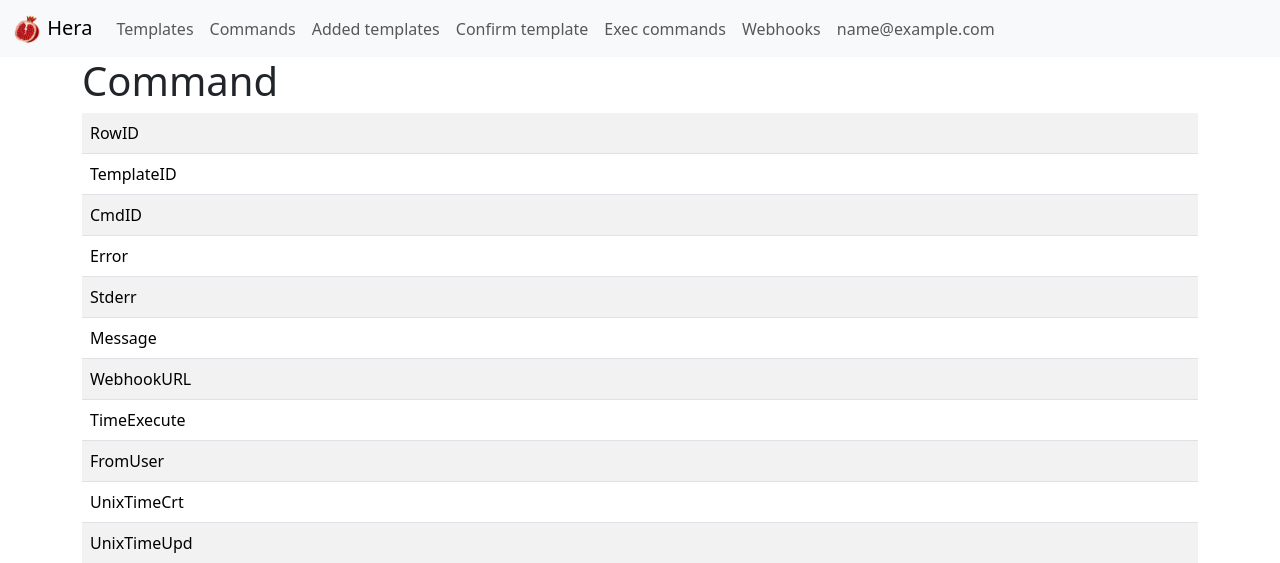
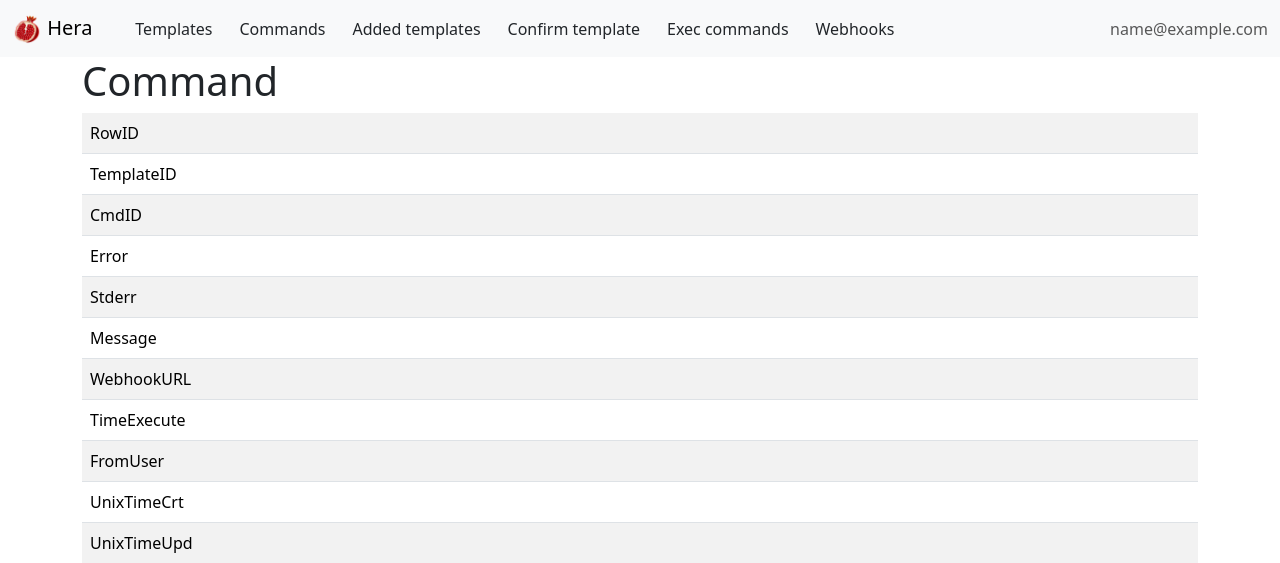
Before and after one commit to Hera-system/Hera, a Flask app: page /command/1 in a window 1280 px wide. Shown: the top 563 px of the page. Run offline with Flask 2, Linux system fonts and the light colour scheme; the visitor is signed in with stand-in values (Sample User, id 1); data comes from the database, SQL or seed files in the repository; data that the repository does not hold is empty; some libraries are stand-ins or nearby versions.

Commit message:
fixed navbar

```diff
--- a/app/templates/base.html
+++ b/app/templates/base.html
@@ -7,27 +7,25 @@
     {{ bootstrap.load_css() }}
 </head>
 </body>
-    <nav class="navbar navbar-expand-lg navbar-light bg-light">
+    <nav class="navbar navbar-light bg-light">
         <div class="container-fluid">
             <a class="navbar-brand" href="/index">
               <img src="/favicon.ico" alt="" width="30" height="30" class="d-inline-block align-text-top">
               Hera
             </a>
-            <div class="collapse navbar-collapse" id="navbarNavAltMarkup">
-                <div class="navbar-nav text-center">
+            <div class="d-flex justify-content-evenly flex-grow-1" id="navbarNavAltMarkup">
                     {{ render_nav_item('templates', 'Templates') }}
                     {{ render_nav_item('commands', 'Commands') }}
                     {{ render_nav_item('add_template', 'Added templates') }}
                     {{ render_nav_item('confirm_templates', 'Confirm template') }}
                     {{ render_nav_item('exec_command', 'Exec commands') }}
                     {{ render_nav_item('webhooks_route', 'Webhooks') }}
-                </div>
-                {% if current_user.email %}
-                    <div class="navbar-nav text-right">
+            </div>
+                    {% if current_user.email %}
+            <div class="navbar-nav text-right flex-fill flex-row-reverse">
                         {{ render_nav_item('index', current_user.email) }}
-                    </div>
+            </div>
                 {% endif %}
-            </div>
         </div>
     </nav>
 
```
